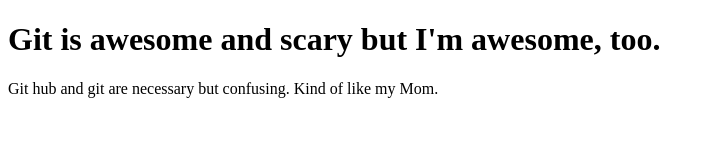
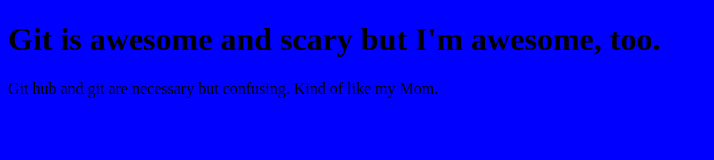
Before and after one commit to sambirky21/github101, a plain HTML site: page index.html in a window 1280 px wide. Shown: the whole page, without its empty margins (0-714 px from the left). Drawn offline with Linux system fonts and the light colour scheme.

Commit message:
add initial css

```diff
--- a/index.html
+++ b/index.html
@@ -5,6 +5,7 @@
     <meta name="viewport" content="width=device-width, initial-scale=1.0">
     <meta http-equiv="X-UA-Compatible" content="ie=edge">
     <title>Document</title>
+    <link rel="stylesheet" href="main.css">
 </head>
 <body>
     <h1>Git is awesome and scary but I'm awesome, too.</h1>
--- /dev/null
+++ b/main.css
@@ -0,0 +1,3 @@
+body {
+    background-color: blue;
+}
```
